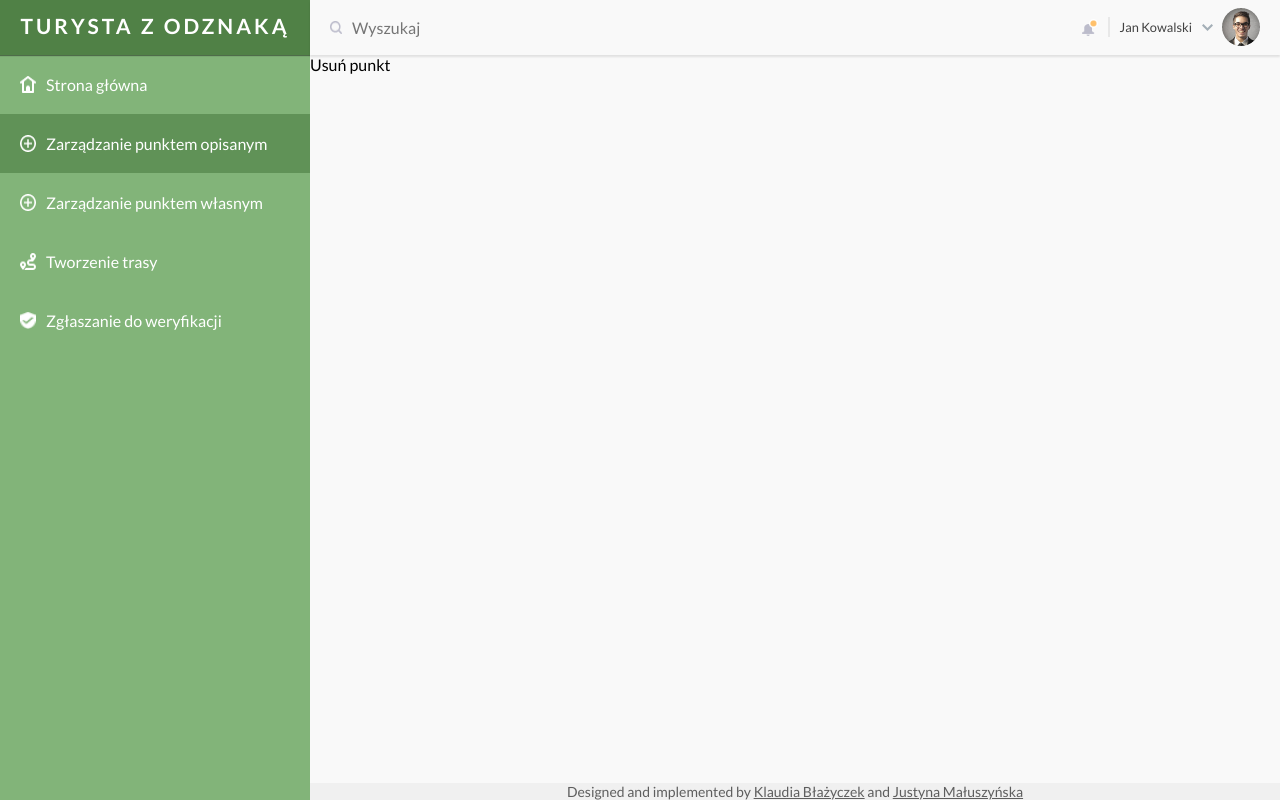
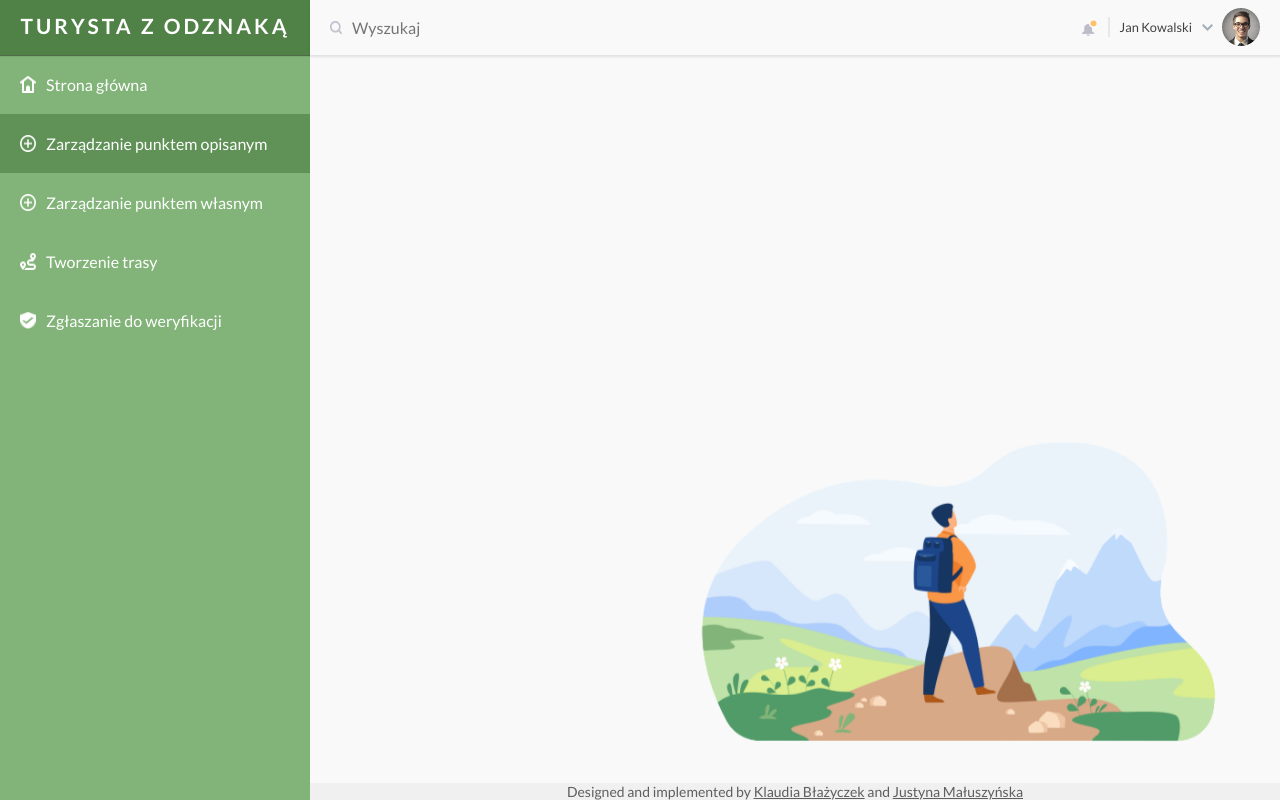
Before and after one commit to Vesperalin/Turysta-z-odznaka, a React (Create React App) app in the folder frontend/: page /punkt-opisany/usun in a window 1280 px wide. Built offline with nearby package versions, Linux system fonts and the light colour scheme.

Commit message:
Make SearchForm component reusable

```diff
--- a/frontend/src/components/Container/LabeledPointManagement/RemoveLabeledPoint/RemoveLabeledPoint.js
+++ b/frontend/src/components/Container/LabeledPointManagement/RemoveLabeledPoint/RemoveLabeledPoint.js
@@ -1,9 +1,17 @@
-import React from "react";
+import React, { useState } from "react";
+import axios from "axios";
+import { matchSorter } from 'match-sorter'
+
+import styles from "./RemoveLabeledPoint.module.css";
 
 const RemoveLabeledPoint = () => {
+  const [formIsShown, setFormIsShown] = useState(true);
+  const [term, setTerm] = React.useState("");
+  const [matchedLabeledPoints, setMatchedLabeledPoints] = useState([]);
+
   return (
-    <div>
-      <h2>Usuń punkt</h2>
+    <div className={styles.wrapper}>
+
     </div>
   );
 };
--- /dev/null
+++ b/frontend/src/components/Container/LabeledPointManagement/RemoveLabeledPoint/RemoveLabeledPoint.module.css
@@ -0,0 +1,10 @@
+.wrapper {
+  height: 100%;
+  width: 100%;
+  background-image: url('../../../../assets/LabeledPointManagement/background.png');
+  background-repeat: no-repeat;
+  background-attachment: fixed;
+  background-position: 95% 95%;
+  background-size: 45%;
+  text-align: center;
+}
--- a/frontend/src/components/Container/LabeledPointManagement/SearchLabeledPoint/SearchForm.js
+++ b/frontend/src/components/Container/LabeledPointManagement/SearchForm.js
@@ -2,8 +2,8 @@ import React, { useEffect, useState } from "react";
 import axios from "axios";
 import { matchSorter } from 'match-sorter'
 
-import ComboboxInputField from "../../../View/ComboboxInputField/ComboboxInputField";
-import Button from "../../../View/Button/Button";
+import ComboboxInputField from "../../View/ComboboxInputField/ComboboxInputField";
+import Button from "../../View/Button/Button";
 import styles from "./SearchForm.module.css";
 
 const baseURL = "http://127.0.0.1:5000/labeled-points";
@@ -32,17 +32,17 @@ const SearchForm = props => {
 
   return (
     <div className={styles.formWrapper}>
-      <h2>Szukanie punktu opisanego</h2>
+      <h2>{props.title}</h2>
       {/*<p>{errorMessage}</p> -- for tests*/}
       <ComboboxInputField
         comboboxLabel="LabeledPoints"
         setTerm={props.setTerm}
         listElements={matchedPoints}
-        inputPlaceholder="Nazwa szukanego punktu"
-        noMatchInfo="Nie znaleziono dopasowania"
+        inputPlaceholder={props.inputPlaceholder}
+        noMatchInfo={props.noMatchInfo}
       />
       <Button
-        text="Szukaj punktu opisanego"
+        text={props.buttonText}
         onClick={props.onSubmit}
       />
     </div>
--- a/frontend/src/components/Container/LabeledPointManagement/SearchLabeledPoint/SearchLabeledPoint.js
+++ b/frontend/src/components/Container/LabeledPointManagement/SearchLabeledPoint/SearchLabeledPoint.js
@@ -1,7 +1,7 @@
 import React, { useState } from "react";
 import axios from "axios";
 
-import SearchForm from "./SearchForm";
+import SearchForm from "../SearchForm";
 import styles from "./SearchLabeledPoint.module.css";
 import LabeledPointsSearchResultTable from "../../../View/LabeledPointsSearchResultTable/LabeledPointsSearchResultTable";
 
@@ -26,6 +26,10 @@ const SearchLabeledPoint = () => {
     <div className={styles.wrapper}>
       {formIsShown &&
         <SearchForm
+          title="Szukanie punktu opisanego"
+          inputPlaceholder="Nazwa szukanego punktu"
+          noMatchInfo="Nie znaleziono dopasowania"
+          buttonText="Szukaj punktu opisanego"
           term={term}
           setTerm={setTerm}
           onSubmit={onSubmit}
```
Also changed, not shown: frontend/src/components/Container/LabeledPointManagement/SearchForm.module.css (renamed from frontend/src/components/Container/LabeledPointManagement/SearchLabeledPoint/SearchForm.module.css).
